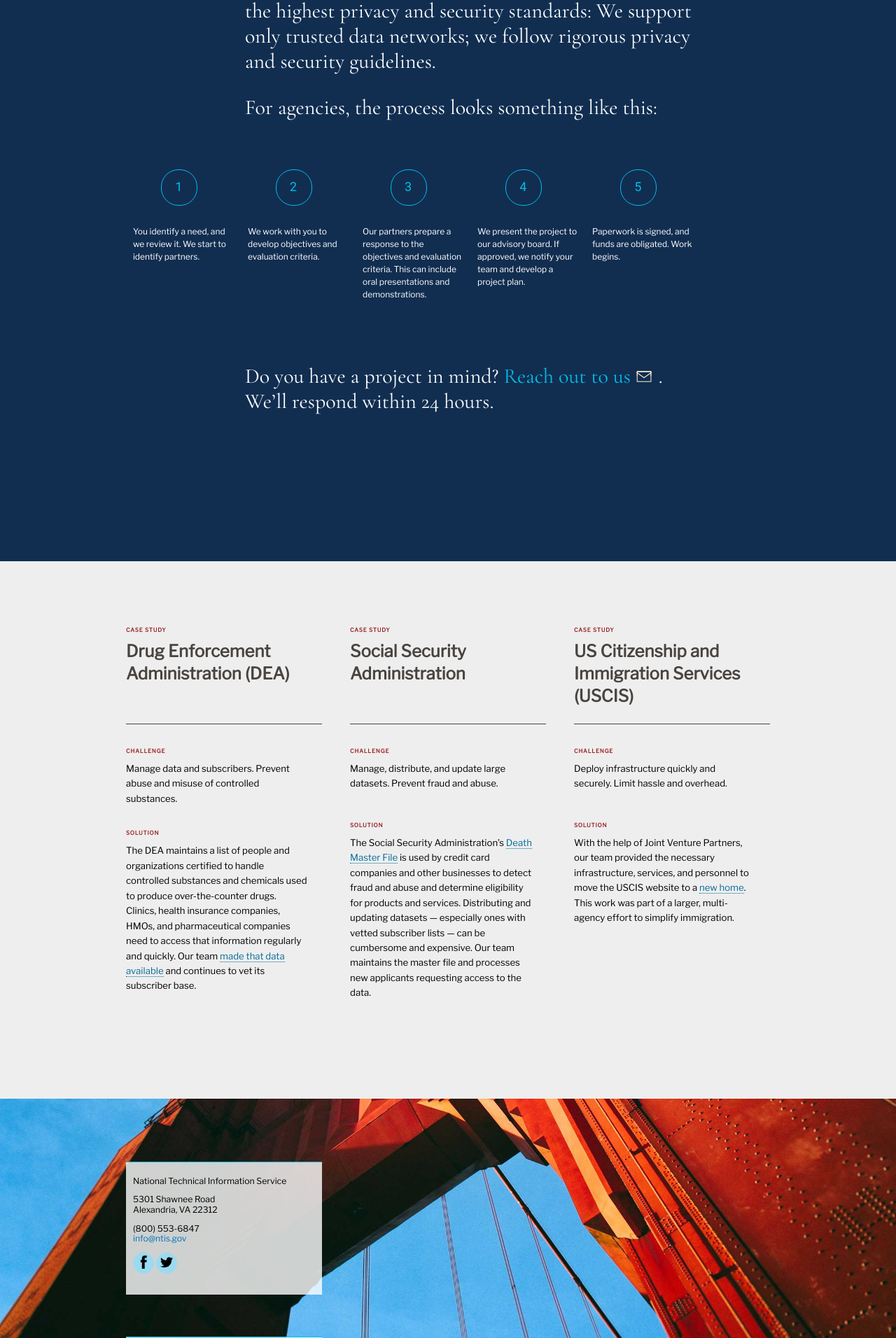
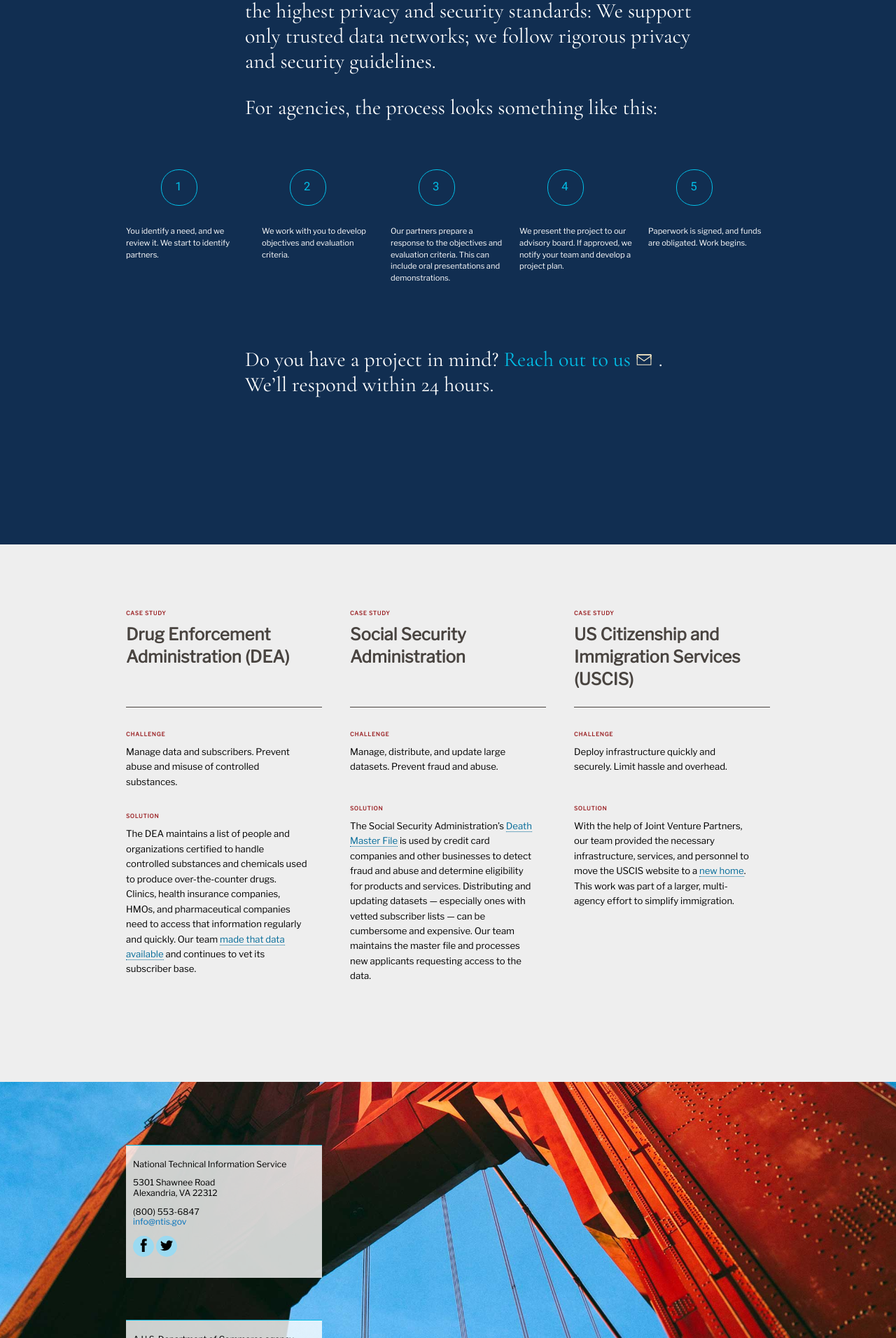
Before and after one commit to 18F/ntis-gov, a Jekyll site: the page built from our_work/index.md, in a window 1280 px wide. Shown: the part 1668-3580 px from the top of the page at 70% size. Built offline with Jekyll 4.4.1, drawn with Linux system fonts in a browser that asks for light colours.

Commit message:
added fancy process layout for larger screens

```diff
--- a/css/main.scss
+++ b/css/main.scss
@@ -187,42 +187,6 @@
   align-items: stretch;
   // padding: 20px;
   flex-basis: 33.33%;
-}
-#our-work .program-info ol {
-  display: flex;
-  flex-direction: row;
-  counter-reset: li;
-  list-style:none;
-  margin-top: 20px;
-  margin-bottom: 90px;
-}
-#our-work .program-info ol > li {
-  align-items: stretch;
-  width: calc(20% - 20px);
-  font: 400 .75em/1.5 $sans-serif;
-  margin: 0;
-  padding: 100px 10px 0 10px;
-  -webkit-font-smoothing: antialiased;
-  // text-rendering: optimizeLegibility;
-  position: relative;
-}
-#our-work .program-info ol li:before {
-  position: absolute;
-  display: block;
-  content: counter(li);
-  counter-increment: li;
-  top: 20px;
-  left: 50px;
-  font-size: 1.5em;
-  font-family: 'Roboto Mono', Arial, monospace;
-  border: 1px solid $primary-alt;
-  color: $primary-alt;
-  // background-color: $primary-darker;
-  width: 31px;
-  height: 40px;
-  border-radius: 25px;
-  padding-left: 19px;
-  padding-top: 10px;
 }
 /* ------------------------------
 Navigation
@@ -570,14 +534,22 @@
     background: url(../images/arrow.svg) left 15px no-repeat;
     border-bottom: 1px solid #fff;
   }
+  // #our-work .program-info ol {
+    // flex-direction: column;
+    // display: flex;
+    // counter-reset: li;
+    // list-style:none;
+    // margin-top: 20px;
+    // margin-bottom: 90px;
+  // }
   .program-info h3 {
     margin-left: 10px;
   }
-  .program-info p, .program-info ul li, .program-info h4, .program-info.primary-alt-darkest section h3 {
+  .program-info p, .program-info ul li, .program-info ol li, .program-info h4, .program-info.primary-alt-darkest section h3 {
     margin-left: 10px;
     width: calc(100% - 20px);
   }
-  .program-info p, .program-info ul li {
+  .program-info p, .program-info ul li, .program-info ol li {
     font-size: 1.5em;
     font-weight: 500;
     letter-spacing: .02em;
@@ -585,6 +557,51 @@
   }
   .program-info a.button {
     margin-left: 10px;
+  }
+}
+@media (min-width: 960px) {
+  #our-work .program-info ol {
+    display: flex;
+    flex-direction: row;
+    counter-reset: li;
+    list-style:none;
+    margin-top: 20px;
+    margin-bottom: 90px;
+  }
+  #our-work .program-info ol > li {
+    align-items: stretch;
+    width: 20%;
+    font: 400 .7em/1.5 $sans-serif;
+    margin: 0;
+    padding: 100px 10px 0 10px;
+    -webkit-font-smoothing: antialiased;
+    // text-rendering: optimizeLegibility;
+    position: relative;
+    word-wrap: break-word;
+  }
+  #our-work .program-info ol li:first-child {
+    padding-left: 0;
+  }
+  #our-work .program-info ol li:last-child {
+    padding-right: 0;
+  }
+  #our-work .program-info ol li:before {
+    position: absolute;
+    display: block;
+    content: counter(li);
+    counter-increment: li;
+    top: 20px;
+    left: 50px;
+    font-size: 1.5em;
+    font-family: 'Roboto Mono', Arial, monospace;
+    border: 1px solid $primary-alt;
+    color: $primary-alt;
+    // background-color: $primary-darker;
+    width: 31px;
+    height: 40px;
+    border-radius: 25px;
+    padding-left: 19px;
+    padding-top: 10px;
   }
 }
 @media (max-width: 960px) {
```
